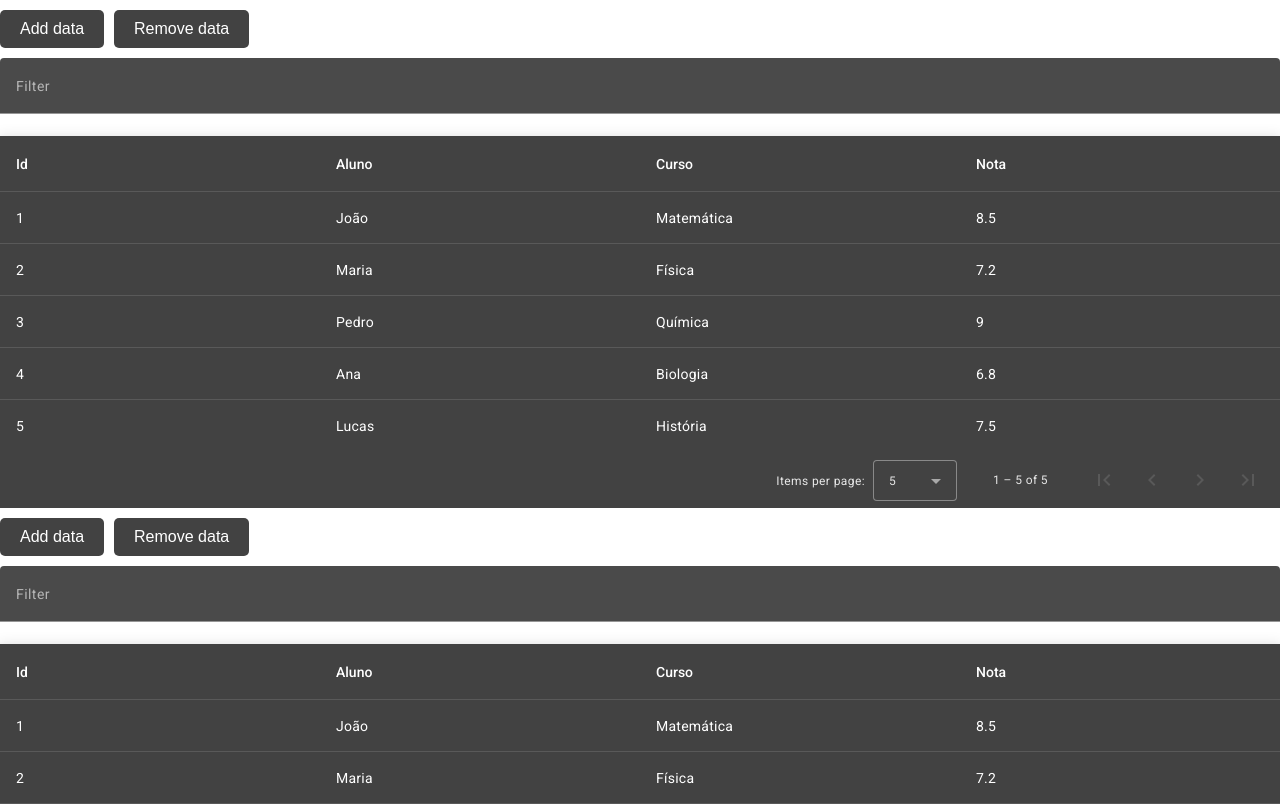
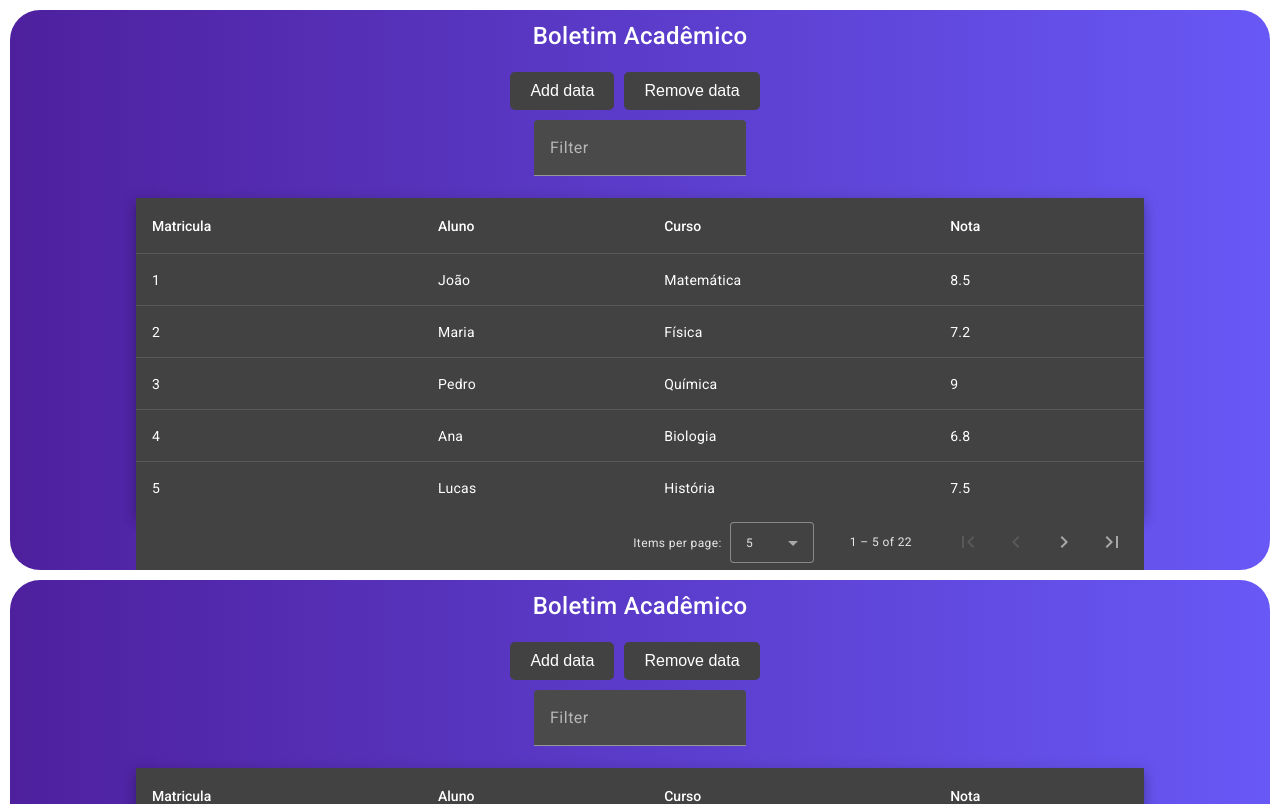
Before and after one commit to CarolCamposDev/desafioMatTable, an Angular app: page /tabela in a window 1280 px wide. Shown: the top 804 px of the page. Built offline with nearby package versions, Linux system fonts and the light colour scheme.

Commit message:
Adicionar título à tabela e container para centralização'

```diff
--- a/src/app/app.module.ts
+++ b/src/app/app.module.ts
@@ -5,6 +5,8 @@ import { AppRoutingModule } from './app-routing.module';
 import { AppComponent } from './app.component';
 import { BrowserAnimationsModule } from '@angular/platform-browser/animations';
 import { TabelaComponent } from './tabela/tabela.component';
+import { MatCheckboxModule } from '@angular/material/checkbox';
+
 
 
 @NgModule({
@@ -15,7 +17,8 @@ import { TabelaComponent } from './tabela/tabela.component';
     BrowserModule,
     AppRoutingModule,
     BrowserAnimationsModule,
-    TabelaComponent
+    TabelaComponent,
+    MatCheckboxModule
   ],
   providers: [],
   bootstrap: [AppComponent]
--- a/src/app/tabela/tabela.component.css
+++ b/src/app/tabela/tabela.component.css
@@ -1,28 +1,46 @@
-table {
-  width: 100%;
+.table-container {
+  background: rgb(78,32,158);
+  background: linear-gradient(90deg, rgba(78,32,158,1) 0%, rgba(104,88,246,1) 100%);
+  border-radius: 30px;
+  display: flex;
+  flex-direction: column;
+  align-items: center;
+  justify-content: center;
+  text-align: center; /* Centraliza o conteúdo horizontalmente */
+  margin: 10px; /* Espaçamento em torno do container */
 }
 
-.mat-mdc-form-field {
-  font-size: 14px;
-  width: 100%;
+h2 {
+  font-size: 24px;
+  margin-bottom: 10px;
+  color: #fff;
+  margin-top: 10px;
 }
 
-td, th {
-  width: 25%;
+.tabela {
+  width: 80%;
+  margin: 0 auto; /* Isso centralizará a tabela horizontalmente */
 }
 
-/* table-dynamic-array-data-example.css */
+mat-paginator {
+  width: 80%;
+}
+
+.filter-container {
+  border-radius: 30px;
+  align-items: end;
+}
 
 /* Estilo para os botões */
 .demo-button {
-  background-color: #424242; /* Cor de fundo azul */
-  color: #fff; /* Cor do texto branca */
-  padding: 10px 20px; /* Espaçamento interno */
-  border: none; /* Sem borda */
-  border-radius: 5px; /* Borda arredondada */
-  cursor: pointer; /* Cursor de mão ao passar o mouse */
-  font-size: 16px; /* Tamanho da fonte */
-  margin-right: 10px; /* Espaçamento à direita entre os botões */
+  background-color: #424242;
+  color: #fff;
+  padding: 10px 20px;
+  border: none;
+  border-radius: 5px;
+  cursor: pointer;
+  font-size: 16px;
+  margin-right: 10px;
   margin-bottom: 10px;
   margin-top: 10px;
 }
--- a/src/app/tabela/tabela.component.html
+++ b/src/app/tabela/tabela.component.html
@@ -1,3 +1,5 @@
+<div class="table-container">
+  <h2>Boletim Acadêmico</h2>
   <div class="demo-button-container">
     <button mat-raised-button (click)="addData()" class="demo-button">
       Add data
@@ -16,12 +18,12 @@
       <input matInput (input)="applyFilter($event)" placeholder="Filter">
     </mat-form-field>
   </div>
-
-<table mat-table [dataSource]="dataSource" class="mat-elevation-z8 demo-table" matSort>
+  <div class="tabela">
+    <table mat-table [dataSource]="dataSource" class="tabela mat-elevation-z8 demo-table" matSort>
       <!-- Id Column -->
-  <ng-container matColumnDef="id">
-    <th mat-header-cell *matHeaderCellDef mat-sort-header>Id</th>
-    <td mat-cell *matCellDef="let element">{{element.id}}</td>
+      <ng-container matColumnDef="matricula">
+        <th mat-header-cell *matHeaderCellDef mat-sort-header>Matricula</th>
+        <td mat-cell *matCellDef="let element">{{element.matricula}}</td>
       </ng-container>
 
       <!-- Aluno Column -->
@@ -45,5 +47,7 @@
       <tr mat-header-row *matHeaderRowDef="displayedColumns"></tr>
       <tr mat-row *matRowDef="let row; columns: displayedColumns;"></tr>
     </table>
+  </div>
+  <mat-paginator [pageSizeOptions]="[5, 10, 25, 100]" showFirstLastButtons></mat-paginator>
 
-<mat-paginator [pageSizeOptions]="[5, 10, 25, 100]" showFirstLastButtons></mat-paginator>
+</div>
--- a/src/app/tabela/tabela.component.ts
+++ b/src/app/tabela/tabela.component.ts
@@ -10,18 +10,35 @@ import { MatPaginatorModule } from '@angular/material/paginator';
 import { MatSortModule } from '@angular/material/sort';
 
 export interface StudentData {
-  id: number;
+  matricula: number;
   aluno: string;
   curso: string;
   nota: number;
 }
 
 const ELEMENT_DATA: StudentData[] = [
-  { id: 1, aluno: 'João', curso: 'Matemática', nota: 8.5 },
-  { id: 2, aluno: 'Maria', curso: 'Física', nota: 7.2 },
-  { id: 3, aluno: 'Pedro', curso: 'Química', nota: 9.0 },
-  { id: 4, aluno: 'Ana', curso: 'Biologia', nota: 6.8 },
-  { id: 5, aluno: 'Lucas', curso: 'História', nota: 7.5 },
+  { matricula: 1, aluno: 'João', curso: 'Matemática', nota: 8.5 },
+  { matricula: 2, aluno: 'Maria', curso: 'Física', nota: 7.2 },
+  { matricula: 3, aluno: 'Pedro', curso: 'Química', nota: 9.0 },
+  { matricula: 4, aluno: 'Ana', curso: 'Biologia', nota: 6.8 },
+  { matricula: 5, aluno: 'Lucas', curso: 'História', nota: 7.5 },
+  { matricula: 6, aluno: 'Mariana', curso: 'Geografia', nota: 8.2 },
+  { matricula: 7, aluno: 'Carlos', curso: 'Inglês', nota: 9.5 },
+  { matricula: 8, aluno: 'Isabela', curso: 'Artes', nota: 8.0 },
+  { matricula: 9, aluno: 'Rafael', curso: 'Educação Física', nota: 7.7 },
+  { matricula: 10, aluno: 'Larissa', curso: 'História', nota: 7.9 },
+  { matricula: 11, aluno: 'Anderson', curso: 'Matemática', nota: 8.3 },
+  { matricula: 12, aluno: 'Juliana', curso: 'Inglês', nota: 9.1 },
+  { matricula: 13, aluno: 'Felipe', curso: 'Biologia', nota: 6.5 },
+  { matricula: 14, aluno: 'Cristina', curso: 'Química', nota: 8.8 },
+  { matricula: 15, aluno: 'Marcos', curso: 'Física', nota: 7.0 },
+  { matricula: 16, aluno: 'Tatiana', curso: 'Educação Física', nota: 8.7 },
+  { matricula: 17, aluno: 'Rodrigo', curso: 'Geografia', nota: 7.4 },
+  { matricula: 18, aluno: 'Camila', curso: 'Artes', nota: 8.4 },
+  { matricula: 19, aluno: 'Antônio', curso: 'História', nota: 7.3 },
+  { matricula: 20, aluno: 'Amanda', curso: 'Matemática', nota: 8.6 },
+  { matricula: 21, aluno: 'Fernanda', curso: 'Biologia', nota: 6.3 },
+  { matricula: 22, aluno: 'Renato', curso: 'Física', nota: 7.8 },
 ];
 
 @Component({
@@ -32,8 +49,10 @@ const ELEMENT_DATA: StudentData[] = [
   imports: [MatFormFieldModule, MatInputModule, MatTableModule, MatSortModule, MatPaginatorModule],
 })
 export class TabelaComponent  {
-  displayedColumns: string[] = ['id', 'aluno', 'curso', 'nota'];
+
+  displayedColumns: string[] = ['matricula', 'aluno', 'curso', 'nota'];
   dataSource = new MatTableDataSource<StudentData>(ELEMENT_DATA);
+
 
   @ViewChild(MatTable) table: MatTable<StudentData>;
   @ViewChild(MatPaginator) paginator: MatPaginator;
@@ -63,4 +82,5 @@ export class TabelaComponent  {
     this.dataSource.data.pop();
     this.table.renderRows();
   }
+
 }
```
Lines whose indentation alone changed are shown as unchanged.
